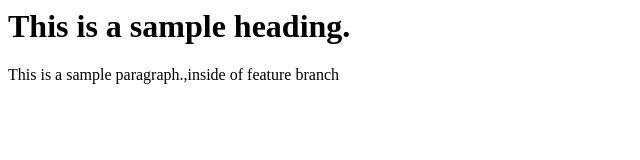
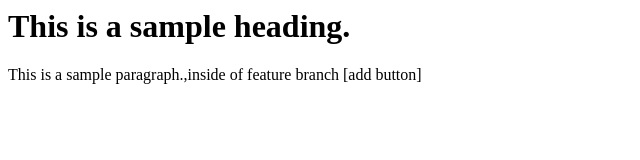
Before and after one commit to Ek-36/local-repo, a plain HTML site: page index.html in a window 1280 px wide. Shown: the full height of the page, 0-640 px from the left. Drawn offline with Linux system fonts and the light colour scheme.

Commit message:
add button

```diff
--- a/index.html
+++ b/index.html
@@ -1,3 +1,3 @@
 <h1>This is a sample heading.</h1>
 
-<p>This is a sample paragraph.,inside of feature branch</p>
+<p>This is a sample paragraph.,inside of feature branch [add button]</p>
```
